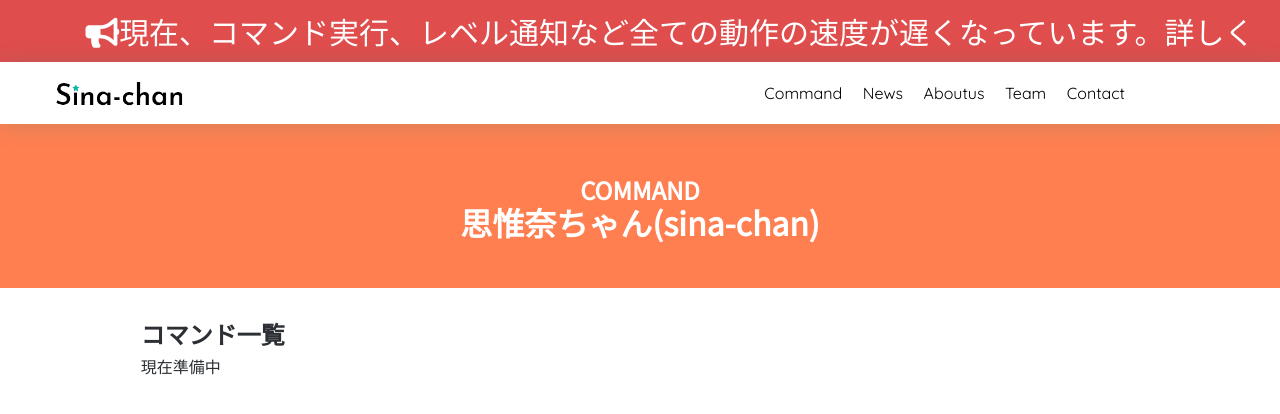
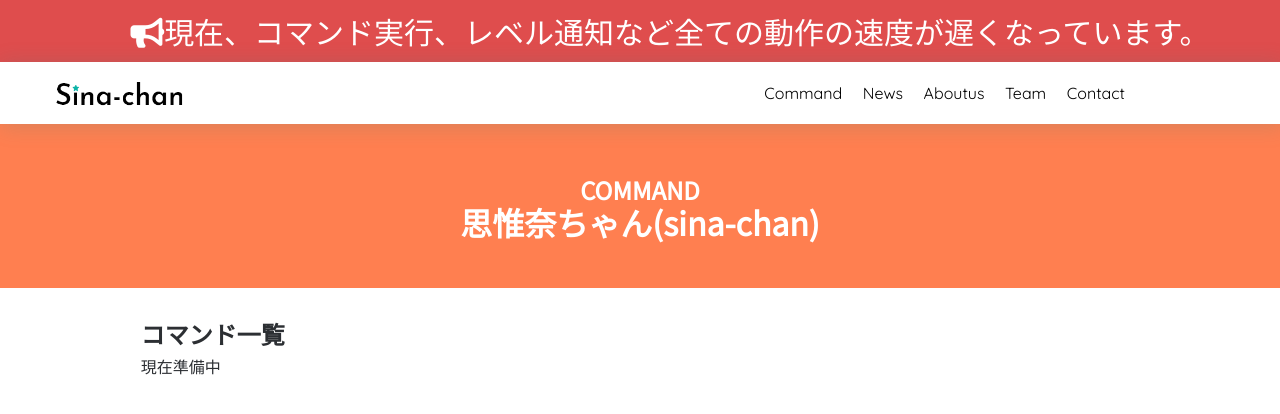
Before and after one commit to SinaKitagami/sinakitagami.github.io, a Jekyll site: the page built from command.md, in a window 1280 px wide and 900 px high. Shown: the top 414 px of the window. Built offline with Jekyll 4.4.1, drawn with Linux system fonts in a browser that asks for light colours; nearby versions of some CDN libraries.

Commit message:
ミスってた

```diff
--- a/_includes/notice.html
+++ b/_includes/notice.html
@@ -1,3 +1,3 @@
 <div class="announce">
-    <a href="https://sina-chan-d.com/news/slowdown-02" class="link-white"><i class="fas fa-bullhorn"></i>現在、コマンド実行、レベル通知など全ての動作の速度が遅くなっています。詳しく</a>
+    <a href="https://sina-chan-d.com/news/slowdown-02"><i class="fas fa-bullhorn"></i>現在、コマンド実行、レベル通知など全ての動作の速度が遅くなっています。</a>
 </div>
--- a/assets/css/main.scss
+++ b/assets/css/main.scss
@@ -490,6 +490,6 @@ ul{
   padding: 0.5em 1em;
 }
 
-.link-white{
+.announce a{
   color: white;
 }
```
